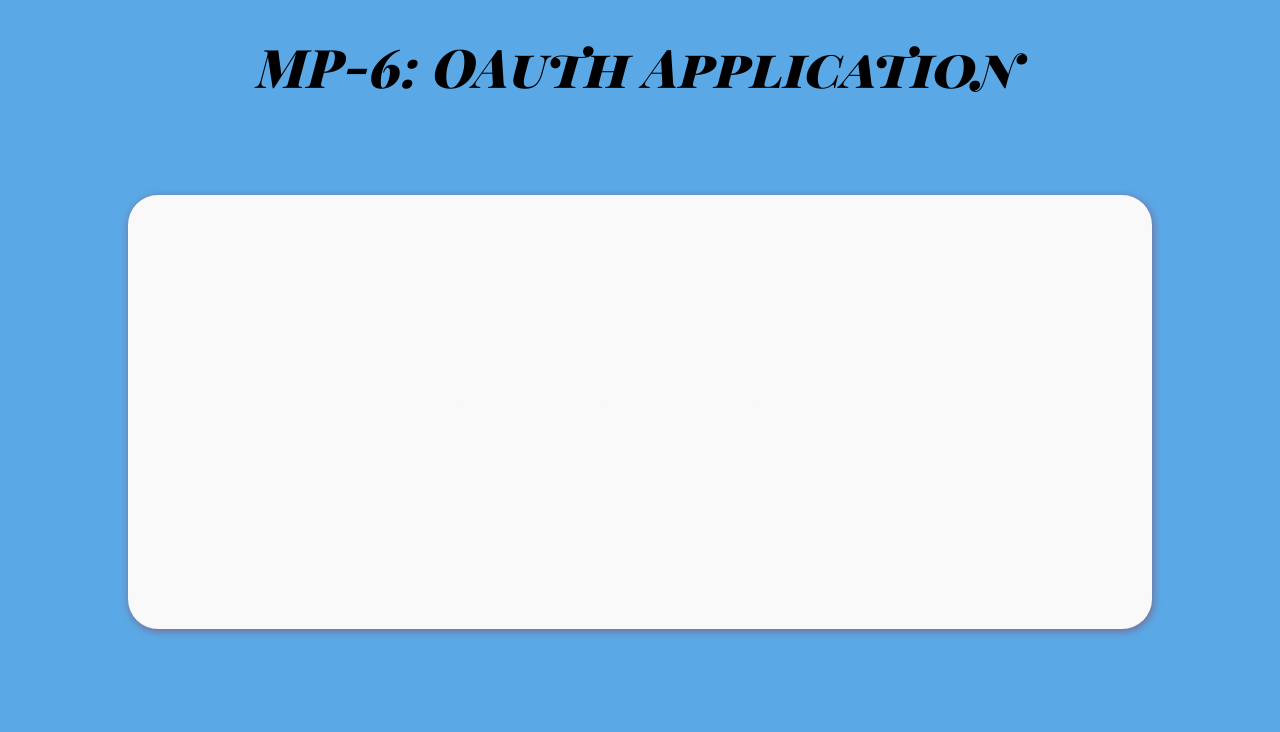
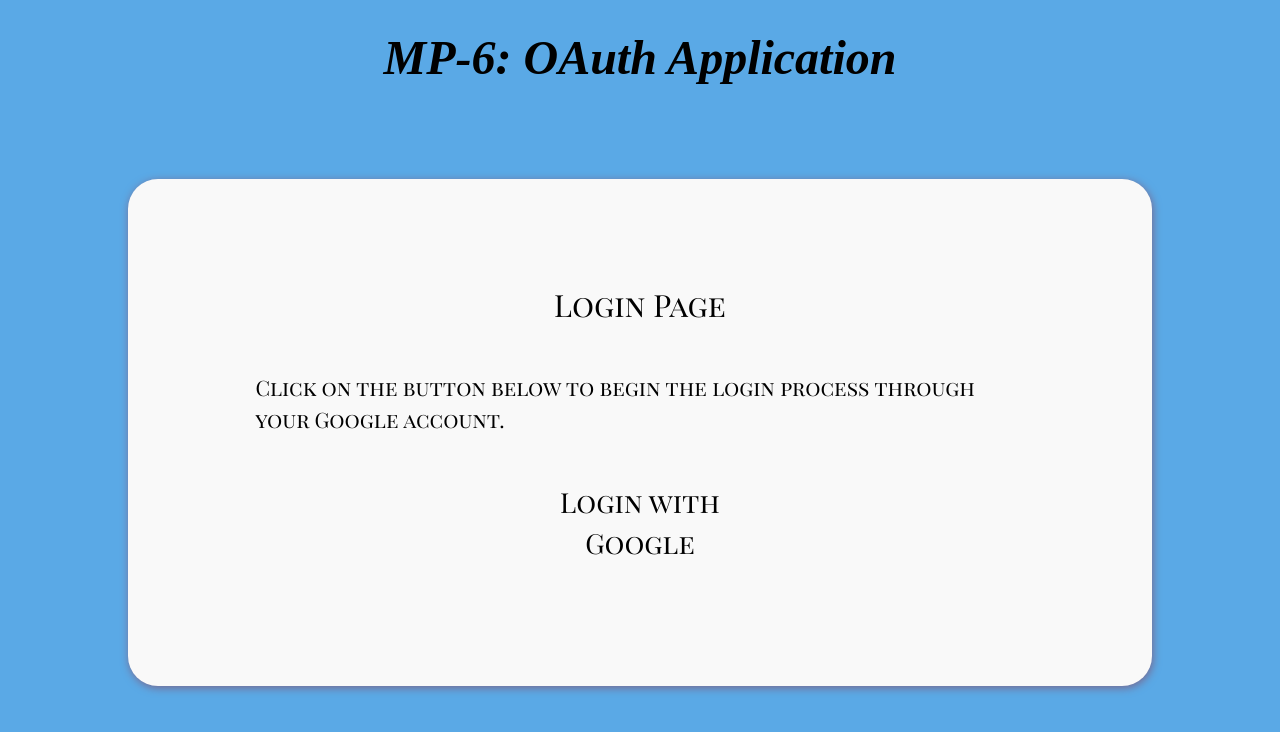
Before and after one commit to SofiaC1903/mp-6, a Next.js app: page / in a window 1280 px wide. Shown: the top 732 px of the page. Built offline with nearby package versions, Linux system fonts and the light colour scheme.

Commit message:
Removing hydration errors by adding tailwind

```diff
--- a/app/components/Header.tsx
+++ b/app/components/Header.tsx
@@ -20,7 +20,7 @@
 export default function Header(){
     return(
         <Div>
-            <Title>MP-6: OAuth Application</Title>
+            <p className={"text-black text-5xl italic font-bold m-2 p-2"}>MP-6: OAuth Application</p>
         </Div>
     )
 }
--- a/app/profile/page.tsx
+++ b/app/profile/page.tsx
@@ -5,13 +5,6 @@
 const Img = styled.img`
     max-width: 60%;
     justify-content: center;
-`
-
-const StyledText = styled.p`
-    color: black;
-    font-size: calc(2px + 1.5vw);
-    margin: 25px;
-    font-family: "Playfair Display SC", serif;
 `
 
 const StyledDiv = styled.div`
@@ -34,24 +27,24 @@
     if (status === "loading"){
         return (
             <StyledDiv>
-                <StyledText>Loading...</StyledText>
+                <p className={"text-black font-playfair m-2 p-2"}>Loading...</p>
             </StyledDiv>
         );
     }
 
-    if(status==="unauthenticated"){
+    if(status === "unauthenticated"){
         return (
             <StyledDiv>
-                <StyledText>You are not currently logged in.</StyledText>
+                <p className={"text-black font-playfair m-2 p-2"}>You are not currently logged in.</p>
             </StyledDiv>
         )
     }
 
     return (
         <StyledDiv>
-            <StyledText>Welcome {session?.user?.name} with email {session?.user?.email}. Congrats on successfully logging in!</StyledText>
+            <p className={"text-black font-playfair m-2 p-2"}>Welcome {session?.user?.name} with email {session?.user?.email}. Congrats on successfully logging in!</p>
             <Img src={`${session?.user?.image}`} alt={`User ${session?.user?.name}`}/>
-            <StyledText>Cool image and email!</StyledText>
+            <p className={"text-black font-playfair m-2 p-2"}>Cool image and email!</p>
         </StyledDiv>
     )
 
```
